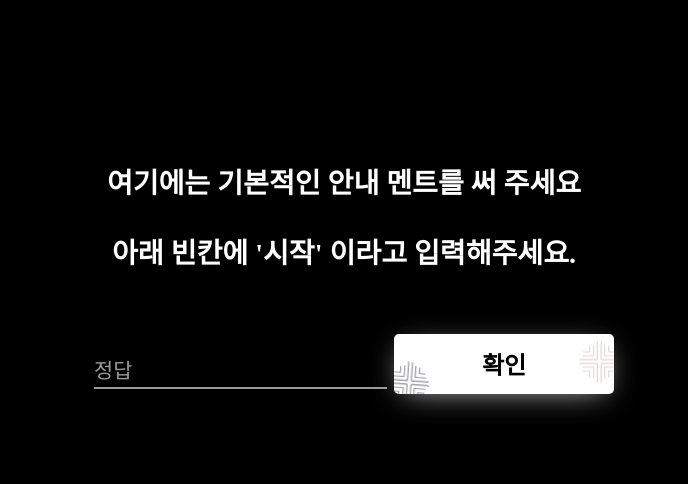
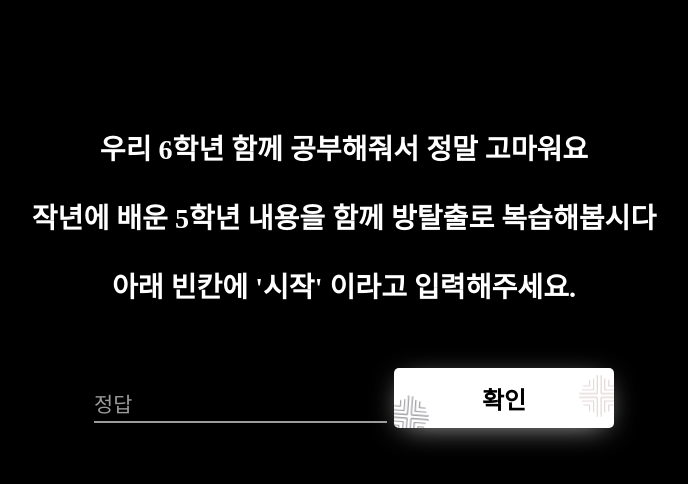
Before and after one commit to Seohyungha/English_maze, a plain HTML site: page index.html in a window 1280 px wide. Shown: the whole page, without its empty margins (296-984 px from the left). Drawn offline with Linux system fonts and the light colour scheme; a web font is replaced by a local one.

Commit message:
인텍스페이지 안내문작성

```diff
--- a/index.html
+++ b/index.html
@@ -2,7 +2,7 @@
 <html>
 
   <head>
-    <title> 방탈출 게임의 제목 작성 </title>
+    <title> 6학년 영어방탈출 </title>
     <meta charset="UTF-8">
     <link rel="stylesheet" href="./code_page/style.css">
     <script type="text/javascript" src="./code_page/script.js"></script>
@@ -11,7 +11,8 @@
     <body>
 
       <div class="intro">
-        <h3> 여기에는 기본적인 안내 멘트를 써 주세요 </h3>
+        <h3> 우리 6학년 함께 공부해줘서 정말 고마워요 </h3>
+        <h3> 작년에 배운 5학년 내용을 함께 방탈출로 복습해봅시다 </h3>
         <h3> 아래 빈칸에 '시작' 이라고 입력해주세요. </h3>
       </div>
 
```
